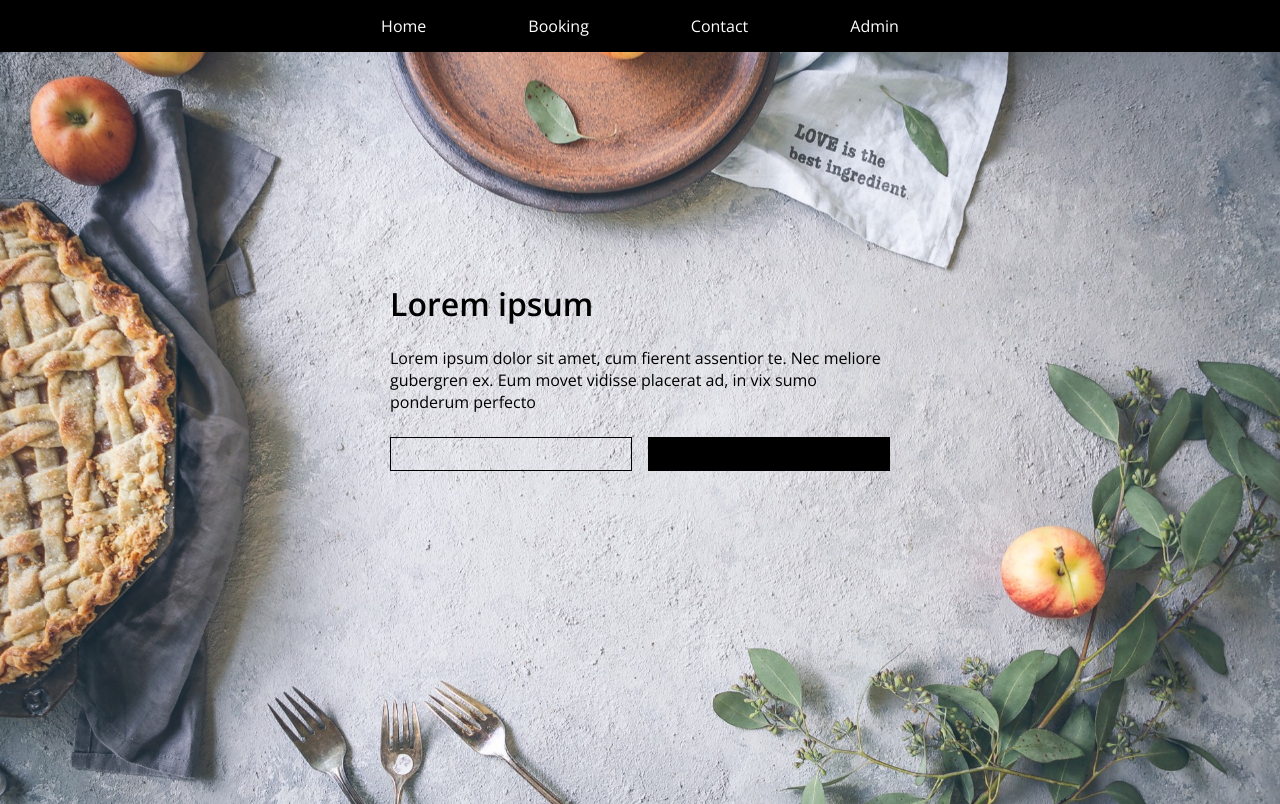
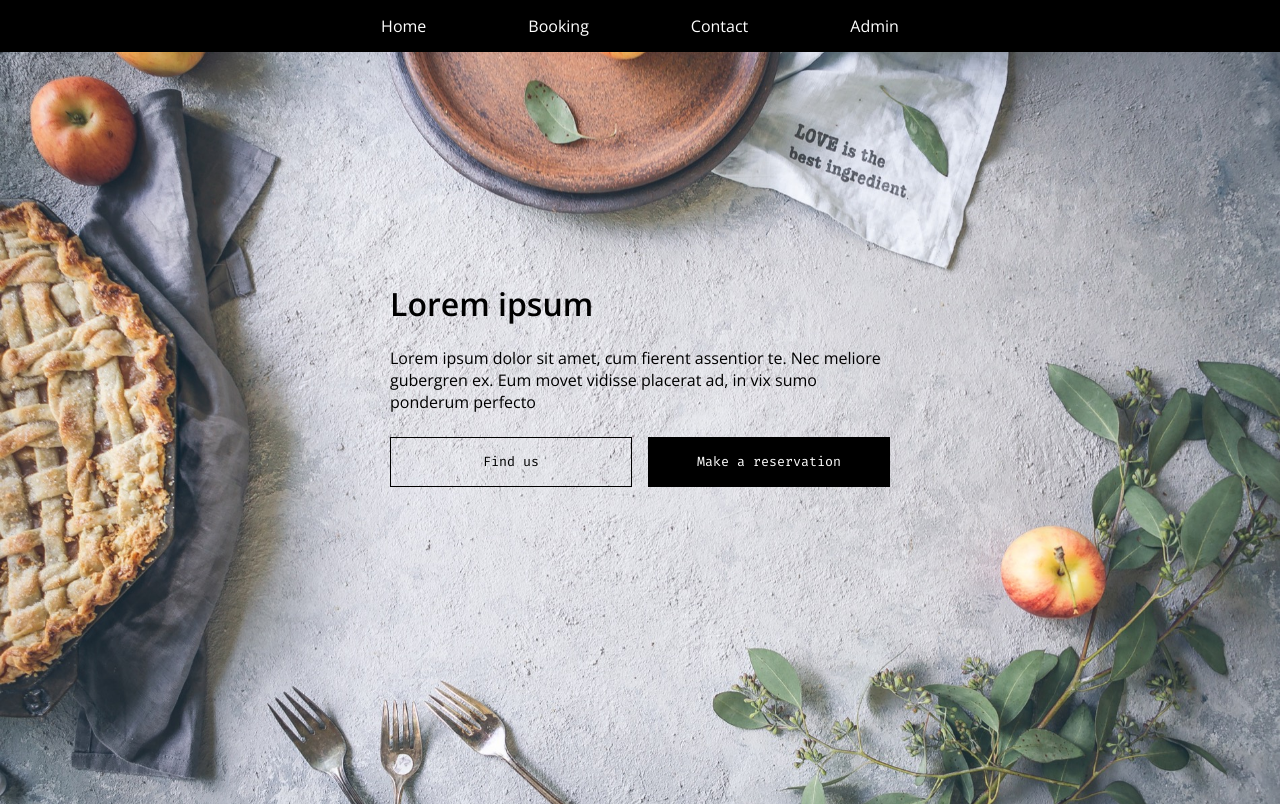
Before and after one commit to edblad/restaurangbokning, a React (Create React App) app in the folder restaurangbokning/: page / in a window 1280 px wide. Built offline with nearby package versions, Linux system fonts and the light colour scheme.

Commit message:
change props.text

```diff
--- a/restaurangbokning/src/components/button/button.js
+++ b/restaurangbokning/src/components/button/button.js
@@ -4,7 +4,7 @@ import './button.css';
 function Button(props) {
 
     return(
-        <button className={props.className} onClick={props.onClick} value={props.value} style={props.style}>{props.children}</button>
+        <button className={props.className} onClick={props.onClick} value={props.value} style={props.style}>{props.text}</button>
     )
 }
 
```
